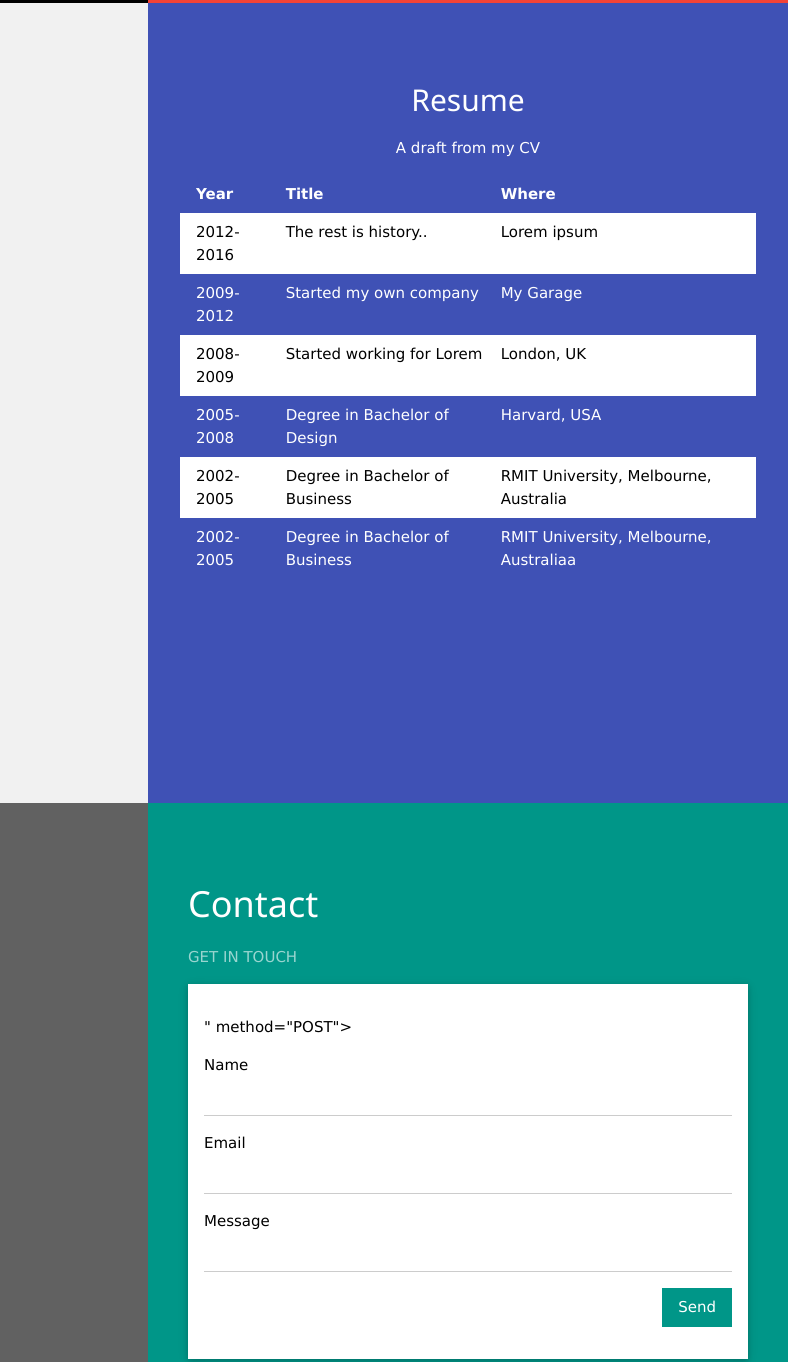
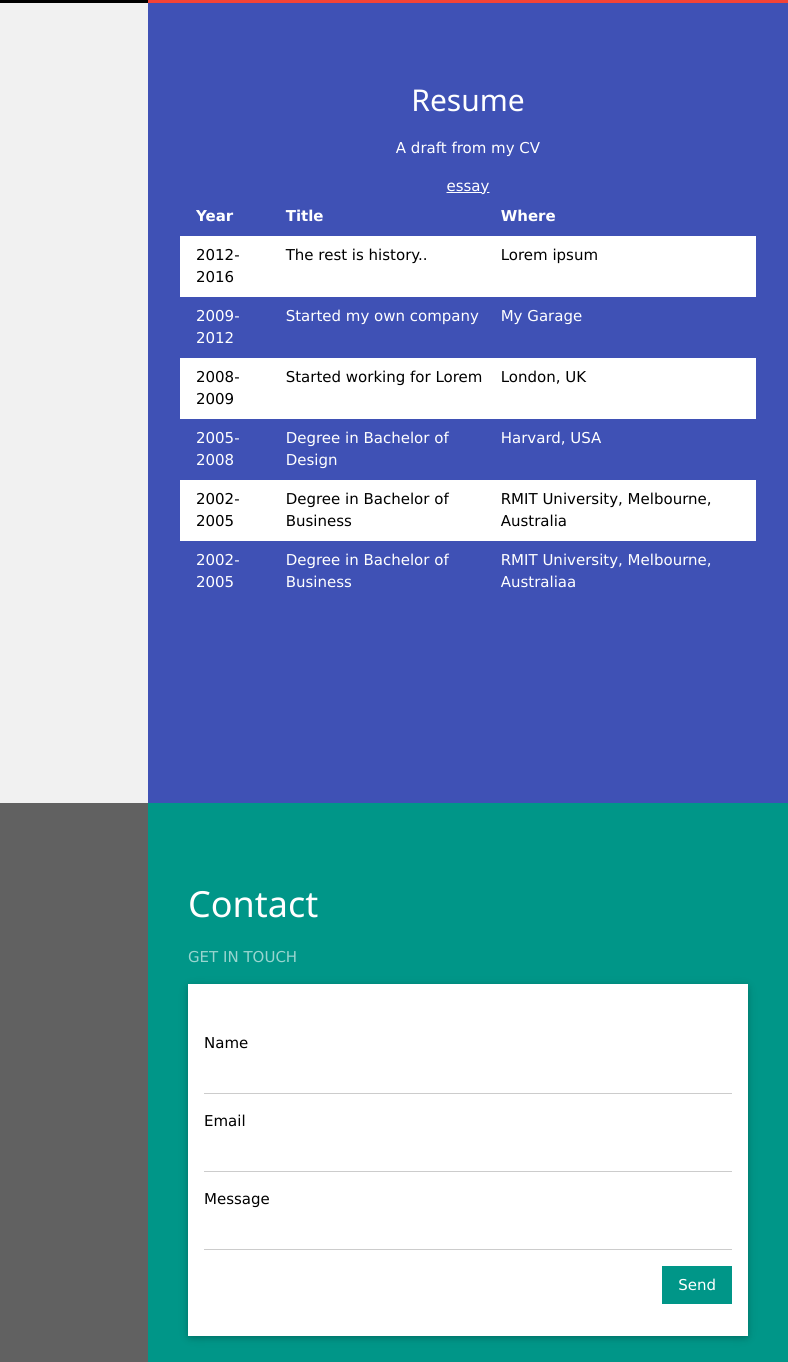
Before and after one commit to LuuChristopher/ChrisLuu.github.io, a plain HTML site: page index.html in a window 1280 px wide. Shown: the part 697-2059 px from the top of the page, 492-1280 px from the left. Drawn offline with nearby package versions, Linux system fonts and the light colour scheme.

Commit message:
Update index.html

```diff
--- a/index.html
+++ b/index.html
@@ -76,13 +76,14 @@
             <th>Title</th>
             <th>Where</th>
           </tr>
-          <tr class="w3-white">
+          <tr class="w3-white" >
             <td>2012-2016</td>
             <td>The rest is history..</td>
             <td>Lorem ipsum</td>
           </tr>
           <tr>
             <td>2009-2012</td>
+			<a href="file:///C:/Users/Chris/Documents/GitHub/ChrisLuu.github.io/essay.pdf">  essay</a>
             <td>Started my own company</td>
             <td>My Garage</td>
           </tr>
@@ -129,7 +130,7 @@
     <div class="w3-padding-64 w3-padding-large">
       <h1>Contact</h1>
       <p class="w3-opacity">GET IN TOUCH</p>
-      <form class="w3-container w3-card w3-padding-32 w3-white" action="<form action="https://formspree.io/luu.christopher1@gmail.com.tld" method="POST" />" method="POST">
+      <form class="w3-container w3-card w3-padding-32 w3-white" action="https://formspree.io/luu.christopher1@gmail.com.ltd" method="POST">
         <div class="w3-section">
           <label>Name</label>
           <input class="w3-input" style="width:100%;" type="text" required name="Name">
```
